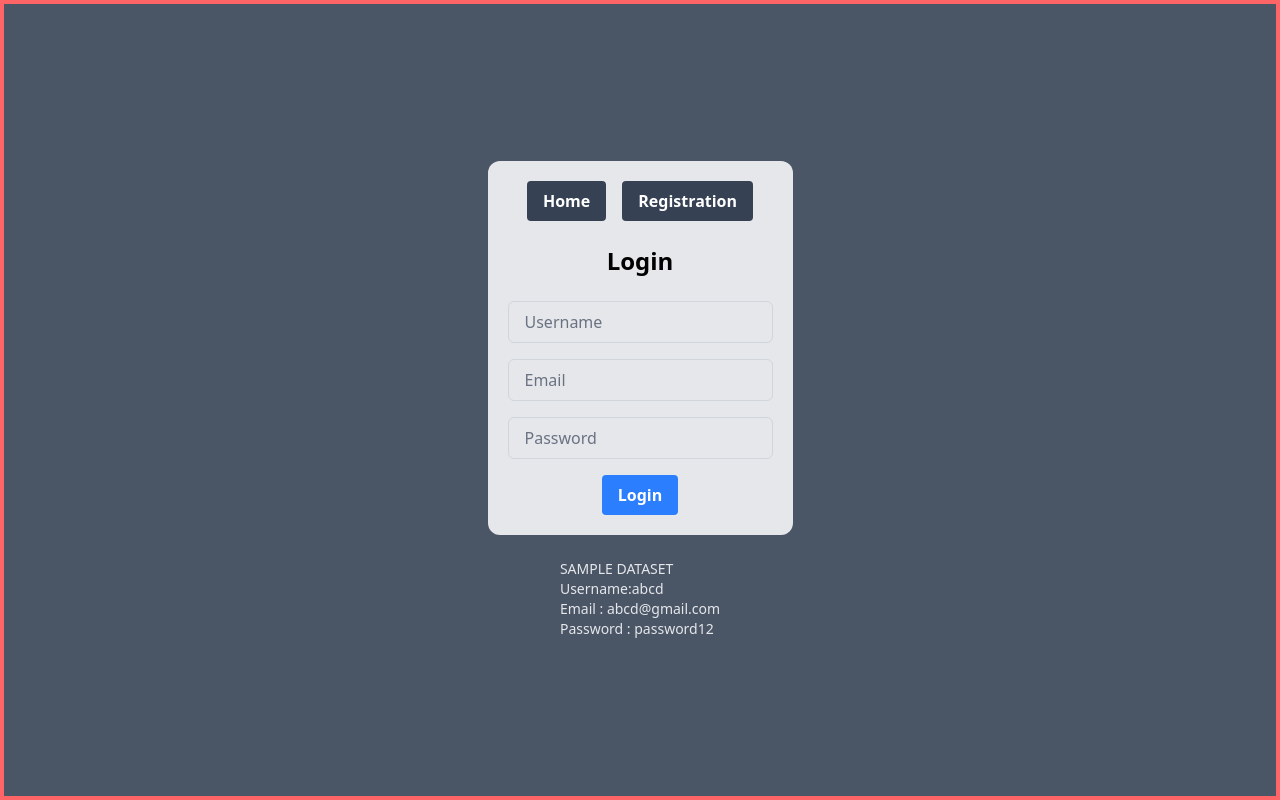
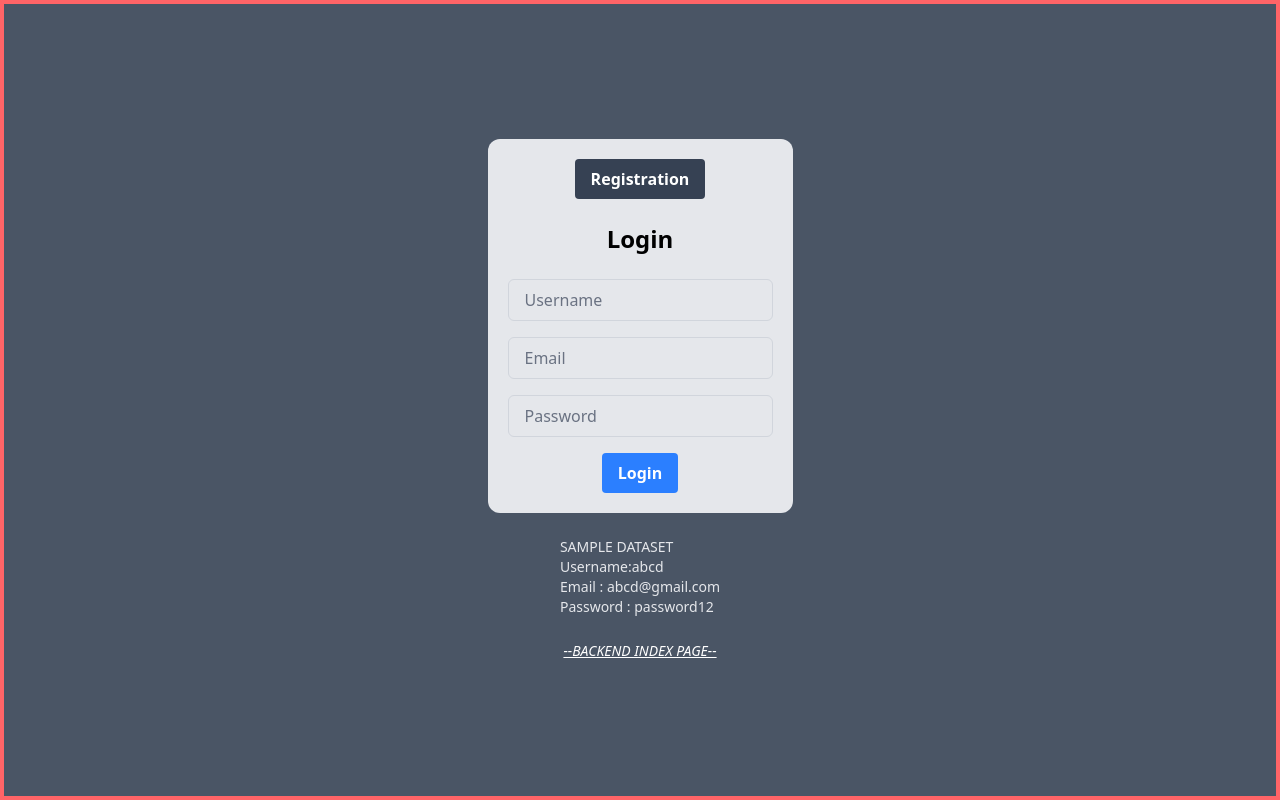
Before and after one commit to Helezonic/video-player-frontend, a React (Vite) app: page /login in a window 1280 px wide. Built offline with nearby package versions, Linux system fonts and the light colour scheme.

Commit message:
changes revert

```diff
--- a/src/pages/Home.jsx
+++ b/src/pages/Home.jsx
@@ -26,7 +26,7 @@ function Home() {
       console.log(response.data)
       console.log("User details fetched")
     } catch (error) {
-      setMessage(error.response?.data?.message || 'No user found');
+      setMessage(error.response?.data?.message);
       setStatusCode(error.response?.status);
     }
 
--- a/src/pages/Login.jsx
+++ b/src/pages/Login.jsx
@@ -44,9 +44,9 @@ function Login() {
     <div className="min-h-screen flex flex-col items-center justify-center space-y-6 border-4 border-red-400 p-6 bg-gray-600">
       <div className="h-50% bg-gray-200 rounded-xl p-5 flex flex-col items-center justify-center space-y-6">
         <div className="flex space-x-4 ">
-          <NavLink key='Home' to='/home'>
+          {/* <NavLink key='Home' to='/home'>
             <Button className='bg-gray-700 hover:bg-black '>Home</Button>
-          </NavLink>
+          </NavLink> */}
           <NavLink key='Reg' to='/registration'>
             <Button className='bg-gray-700 hover:bg-black'>Registration</Button>
           </NavLink>
@@ -91,6 +91,9 @@ function Login() {
         </ol>
 
       </div>
+      <div className="text-white text-sm hover:text-amber-500 transition duration-200">
+        <a href="https://video-player-backend-production.up.railway.app/" target="_blank"><i><u>--BACKEND INDEX PAGE--</u></i></a>
+      </div>
     </div>
   )
 }
--- a/src/pages/Registration.jsx
+++ b/src/pages/Registration.jsx
@@ -41,9 +41,9 @@ function Registration() {
       <div className="min-h-screen flex flex-col items-center justify-center space-y-6 border-4 border-red-400 p-6 bg-gray-600">
         <div className="h-50% bg-gray-200 rounded-xl p-5 flex flex-col items-center justify-center space-y-6">
           <div className="flex space-x-4">
-            <NavLink key='Home' to='/home'>
+            {/* <NavLink key='Home' to='/home'>
               <Button className='bg-gray-700 hover:bg-black'>Home</Button>
-            </NavLink>
+            </NavLink> */}
             <NavLink key='Reg' to='/login'>
               <Button className='bg-gray-700 hover:bg-black'>Login</Button>
             </NavLink>
```
